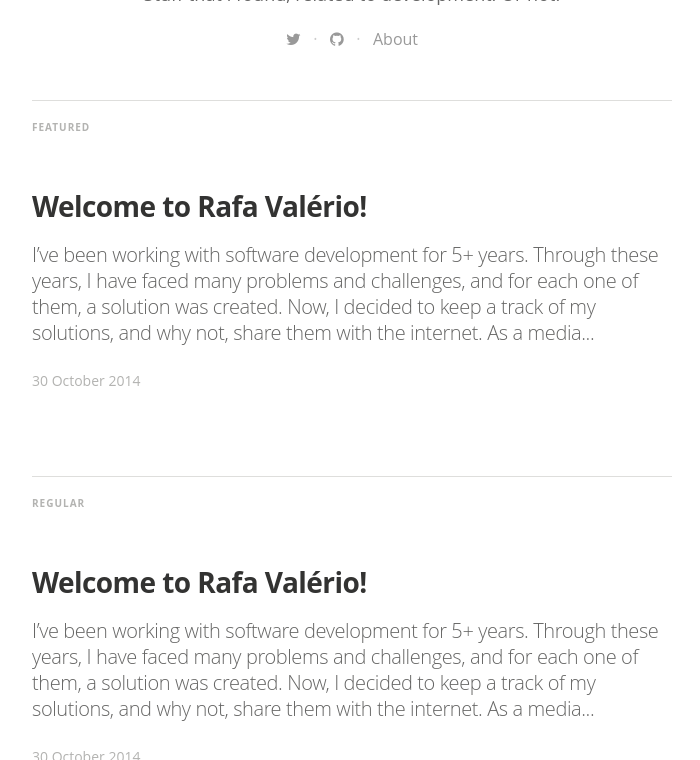
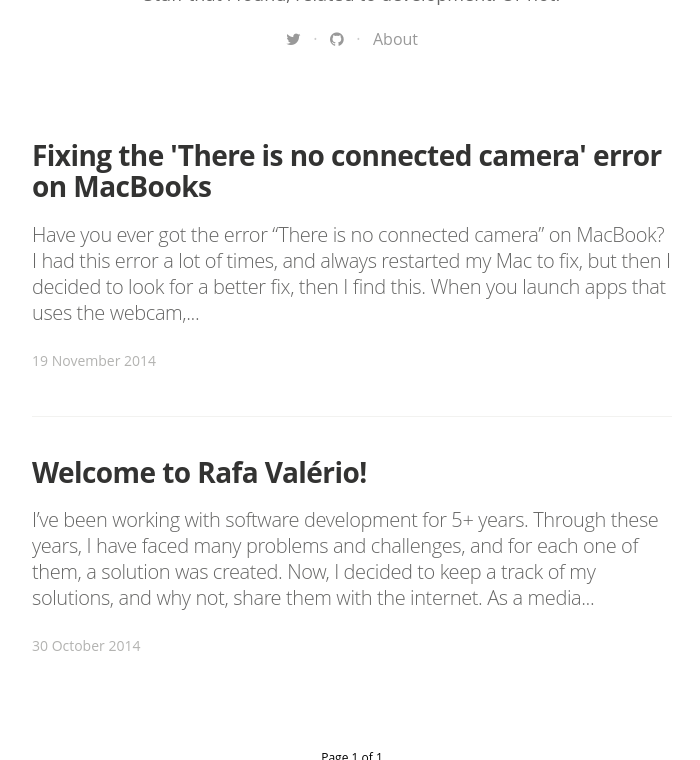
Before and after one commit to rafaelv90/rafaelv90.github.io, a Jekyll site: the page built from index.html, in a window 1280 px wide and 900 px high, scrolled down 471 px, cut to the strip 140-900 px from the top of the window. Shown: the whole strip, without its empty margins (288-988 px from the left). Built offline with Jekyll 4.4.1, drawn with Linux system fonts in a browser that asks for light colours; nearby versions of some CDN libraries; some web fonts are replaced; the list of posts is cut into pages by our own code.

Commit message:
New post

```diff
--- a/_posts/2014-10-30-welcome-to-rafa-valerio.markdown
+++ b/_posts/2014-10-30-welcome-to-rafa-valerio.markdown
@@ -3,7 +3,6 @@ layout: post
 title:  "Welcome to Rafa Valério!"
 date:   2014-10-30 08:26:25
 categories: rafa first
-tags: featured
 image: /assets/article_images/2014-10-30-welcome-to-rafa-valerio/desktop.jpg
 ---
 I've been working with software development for 5+ years. Through these years, I have faced many problems and challenges, and for each one of them, a solution was created.
--- /dev/null
+++ b/_posts/2014-11-19-fix-mac-os-camera-bug.markdown
@@ -0,0 +1,27 @@
+---
+layout: post
+title:  "Fixing the 'There is no connected camera' error on MacBooks"
+date:   2014-11-19 13:30:00
+categories: fix mac
+---
+Have you ever got the error "There is no connected camera" on MacBook?
+
+![There is no connected camera.]({{ site.baseurl }}/assets/article_images/2014-11-19-fix-mac-os-camera-bug/mac-error.jpg)
+
+I had this error a lot of times, and always restarted my Mac to fix, but then I decided to look for a better fix, then I find this.
+
+When you launch apps that uses the webcam, a process called VDCAssistant is started to manage the camera use. This process can stop to work if you use the Mac with external monitors or in "clamshell" mode (with the lid closed) oftenly.
+
+To fix, type this in your prefered terminal app:
+{% highlight bash %}
+  sudo killall VDCAssistant
+{% endhighlight %}
+
+
+Then just restart your app and the camera should work!
+
+This command shut down the VDCAssistant, so it can be started again without errors.
+
+Was this useful? Have questions? Call me at Twitter: [@rafaelvalerio][twitter].
+
+[twitter]:       http://twitter.com/rafaelvalerio
```
Also changed, not shown: assets/article_images/2014-11-19-fix-mac-os-camera-bug/mac-error.jpg (added).
